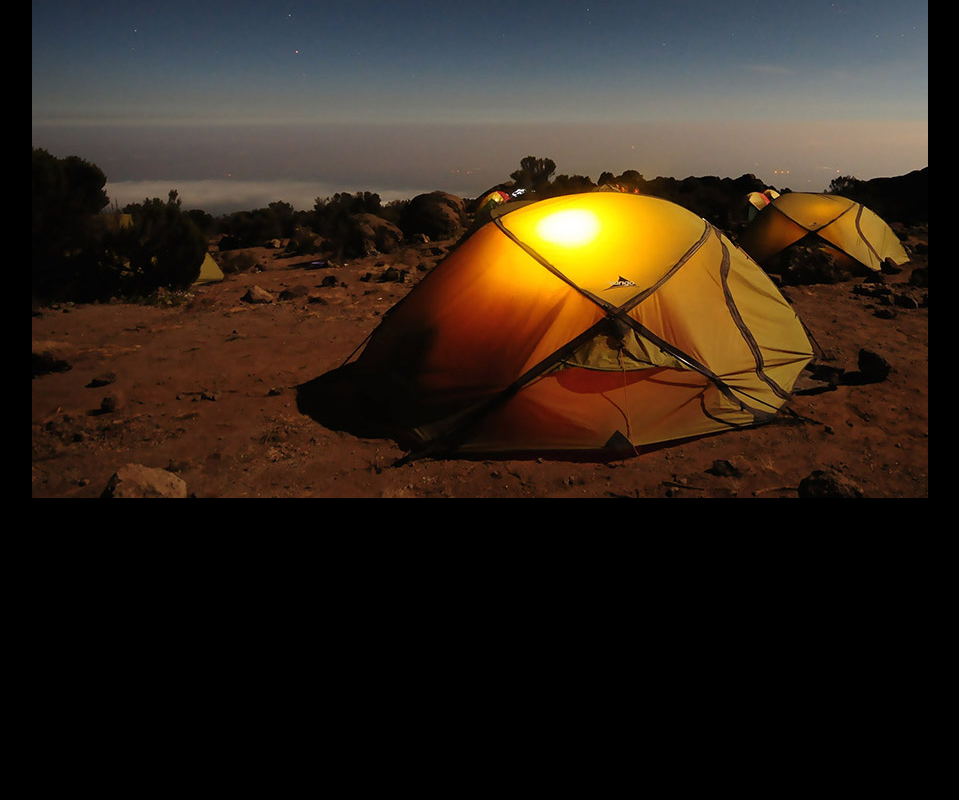
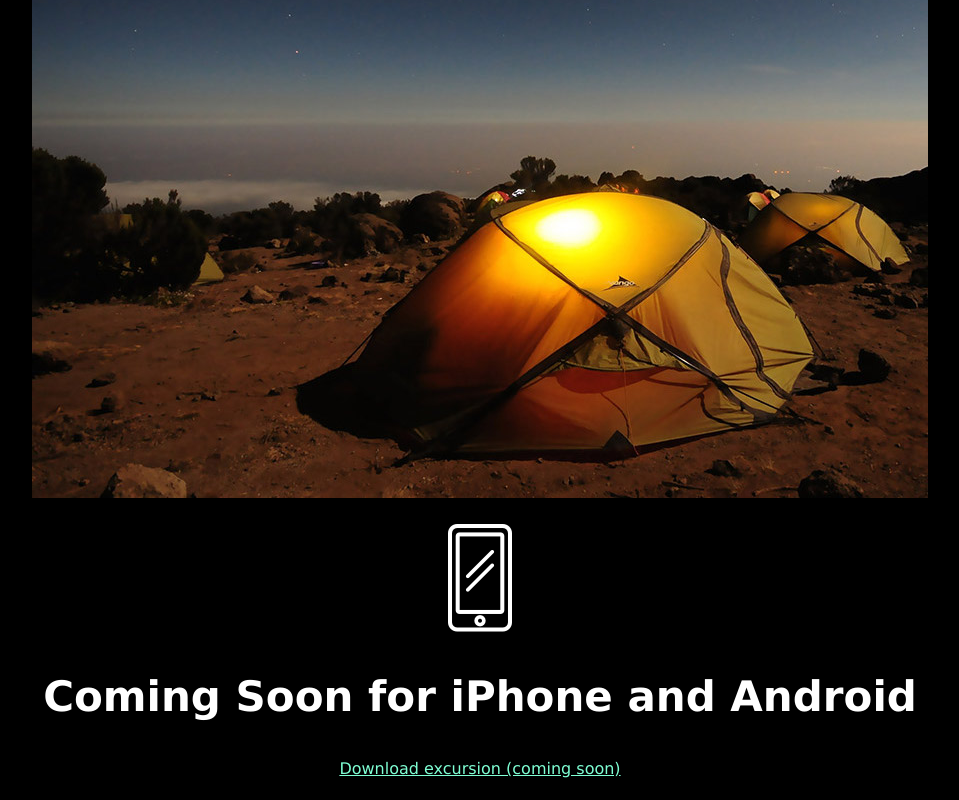
Before and after one commit to katprato/excursion, a plain HTML site: page index.html in a window 1280 px wide. Shown: the part 518-1318 px from the top of the page, without its empty margins (160-1119 px from the left). Before the commit the page ends 1042 px from the top, so only its background shows below. Drawn offline with Linux system fonts and the light colour scheme.

Commit message:
make final project.

```diff
--- a/index.html
+++ b/index.html
@@ -1,10 +1,10 @@
 <!DOCTYPE html>
 <html>
-<head>
+  <head>
     <title></title>
     <link href="./resources/css/style.css" type="text/css" rel="stylesheet">
-</head>
-<body>
+  </head>
+  <body>
   <h1>
     Discover hidden places in the world around you
   </h1>
@@ -26,6 +26,16 @@
     </p>
     <p>
       <img src='./resources/images/camp.jpg'/>
+    </p>
+    <P>
+      <img src='./resources/images/phone.png'/>
+    </p>
+    <h2>
+        Coming Soon for iPhone and Android
+    </h2>
+    <p>
+        <a class="link" href="#">Download excursion (coming soon)</a>
+      </p>
 
-</body>
+  </body>
 </html>
```
Also changed, not shown: 1 other file.
